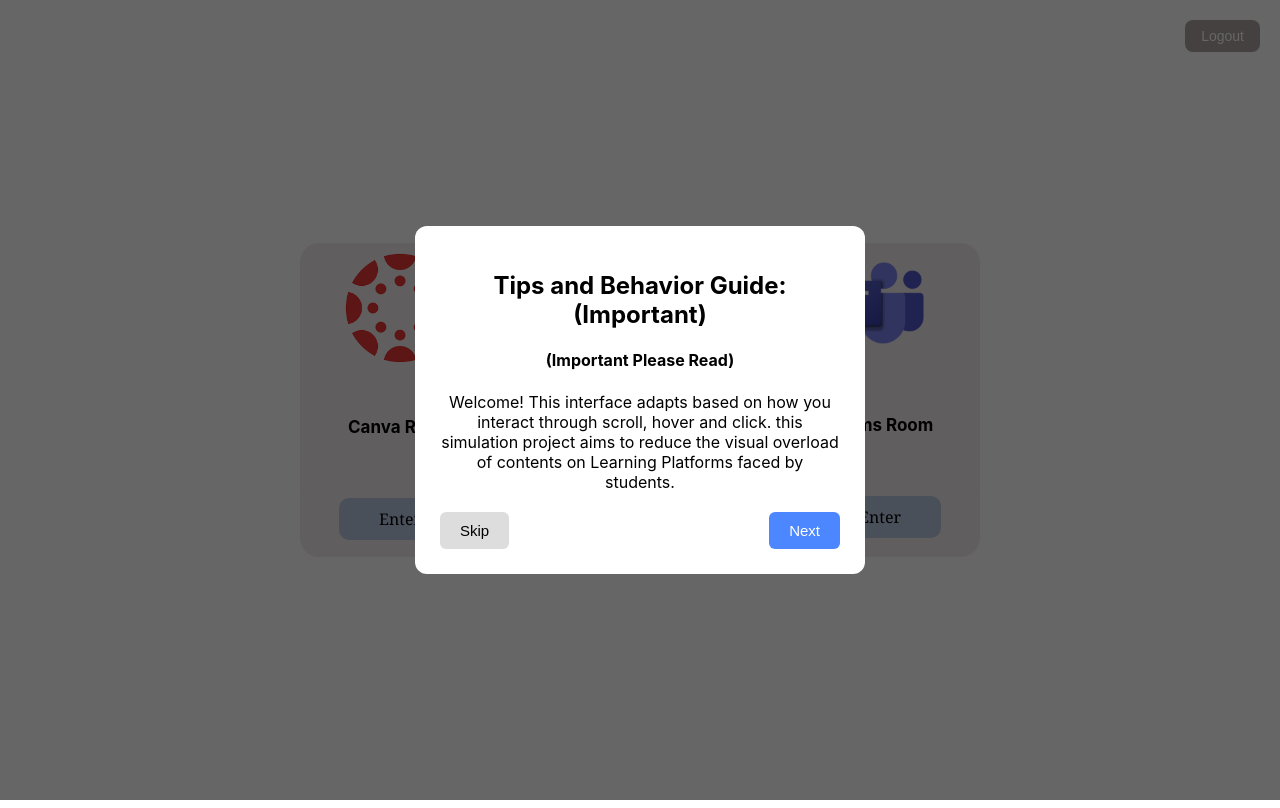
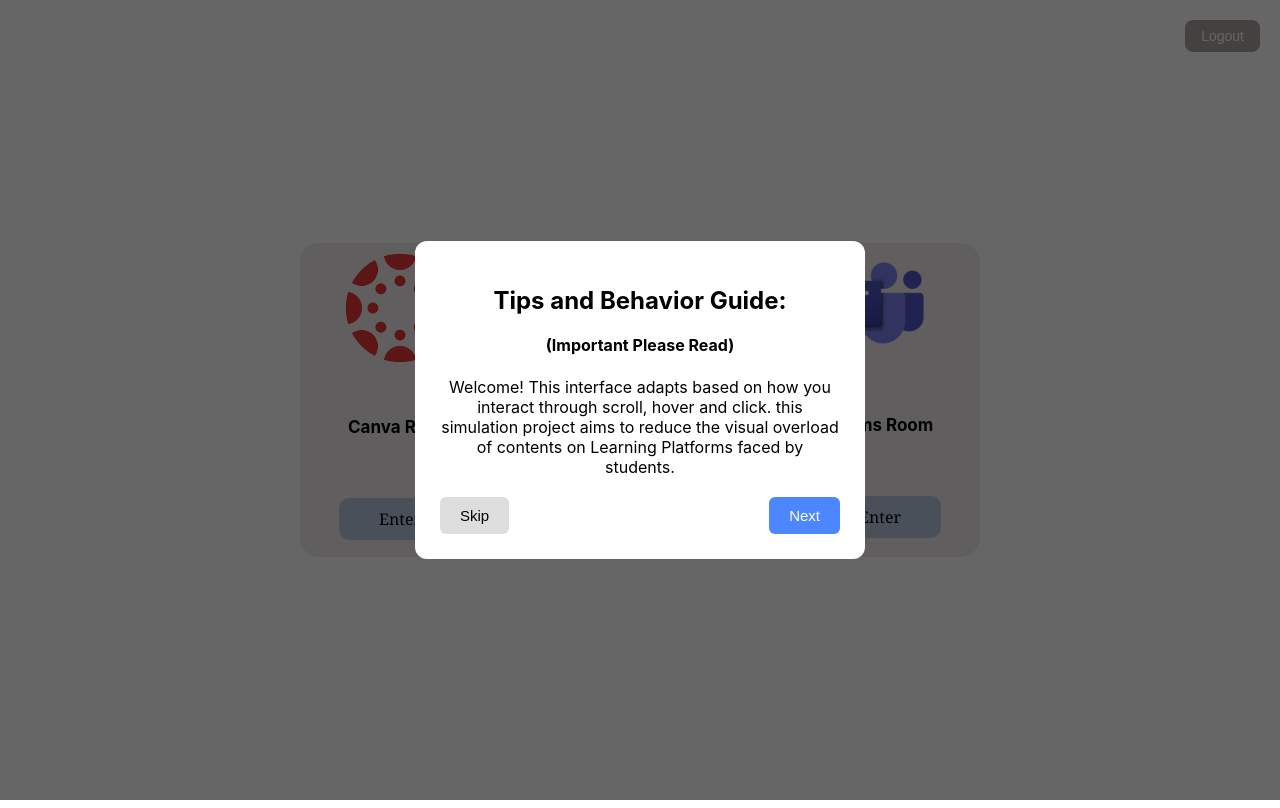
Before and after one commit to marcdeloso09/lms_django_react, a React (Create React App) app in the folder frontend/: page / in a window 1280 px wide. Built offline with nearby package versions, Linux system fonts and the light colour scheme; sample sign-in values are in the browser's storage.

Commit message:
tips and guide edit 6

```diff
--- a/frontend/src/Components/Assets/Frontpage/Frontpage.jsx
+++ b/frontend/src/Components/Assets/Frontpage/Frontpage.jsx
@@ -93,8 +93,8 @@ export default function Frontpage() {
       {showTips && (
         <div className="tips-overlay">
           <div className="tips-modal">
-            <h2>Tips and Behavior Guide: (Important)</h2>
-            <h4>(Important Please Read)</h4>
+            <h2>Tips and Behavior Guide:</h2>
+            <h4 style={{ marginTop: "2px"}}>(Important Please Read)</h4>
             <p>{tips[tipIndex]}</p>
 
             <div className="tips-buttons">
```
